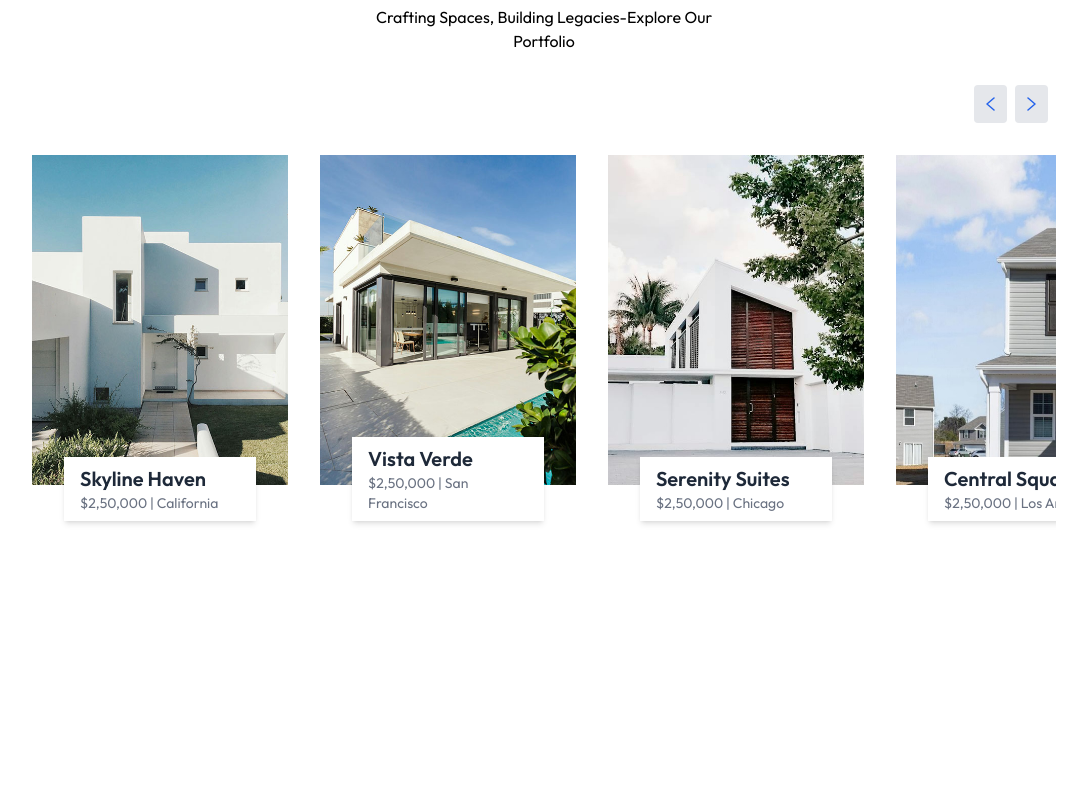
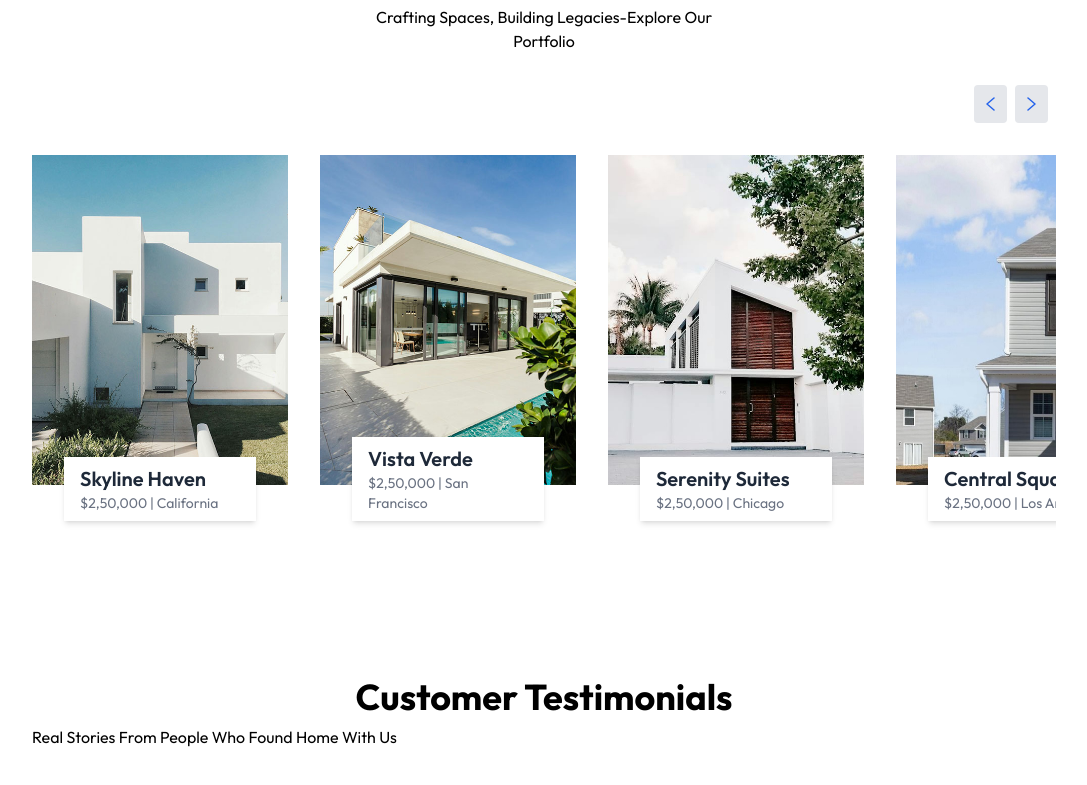
Before and after one commit to Elai5/real-estate, a React (Vite) app: page / in a window 1280 px wide. Shown: the part 1811-2596 px from the top of the page, without its empty margins (96-1183 px from the left). Before the commit the page ends 2448 px from the top, so only its background shows below. Built offline with nearby package versions, Linux system fonts and the light colour scheme.

Commit message:
added testimonial section

```diff
--- a/src/App.jsx
+++ b/src/App.jsx
@@ -4,6 +4,7 @@ import React from "react";
 import Header from "./components/Header";
 import About from "./components/About";
 import Projects from "./components/Projects";
+import Testimonials from "./components/Testimonials";
 
 const App = () => {
   return (
@@ -11,6 +12,7 @@ const App = () => {
       <Header />
       <About />
       <Projects />
+      <Testimonials />
     </div>
   );
 };
--- a/src/components/Projects.jsx
+++ b/src/components/Projects.jsx
@@ -1,11 +1,24 @@
 /** @format */
 
-import React, { useState } from "react";
+import React, { useEffect, useState } from "react";
 import { assets, projectsData } from "../assets/assets";
 
 const Projects = () => {
   const [currentIndex, setCurrentIndex] = useState(0);
   const [cardsToShow, setCardsToShow] = useState(1);
+
+  useEffect(() => {
+    const updateCardToShow = () => {
+      if (window.innerWidth >= 1024) {
+        setCardsToShow(projectsData.length);
+      } else {
+        setCardsToShow(1);
+      }
+    };
+    updateCardToShow();
+    window.addEventListener("resize", updateCardToShow);
+    return () => window.removeEventListener("resize", updateCardToShow);
+  }, []);
 
   const nextProject = () => {
     setCurrentIndex((prevIndex) => (prevIndex + 1) % projectsData.length);
--- /dev/null
+++ b/src/components/Testimonials.jsx
@@ -0,0 +1,19 @@
+/** @format */
+
+import React from "react";
+
+const Testimonials = () => {
+  return (
+    <div
+      className="container mx-auto py-10 lg:px-32 w-full overflow-hidden"
+      id="Testimonials"
+    >
+      <h1 className="text-2xl sm:text-4xl font-bold mb-2 text-center">
+        Customer <span>Testimonials</span>
+      </h1>
+      <p>Real Stories From People Who Found Home With Us</p>
+    </div>
+  );
+};
+
+export default Testimonials;
```
